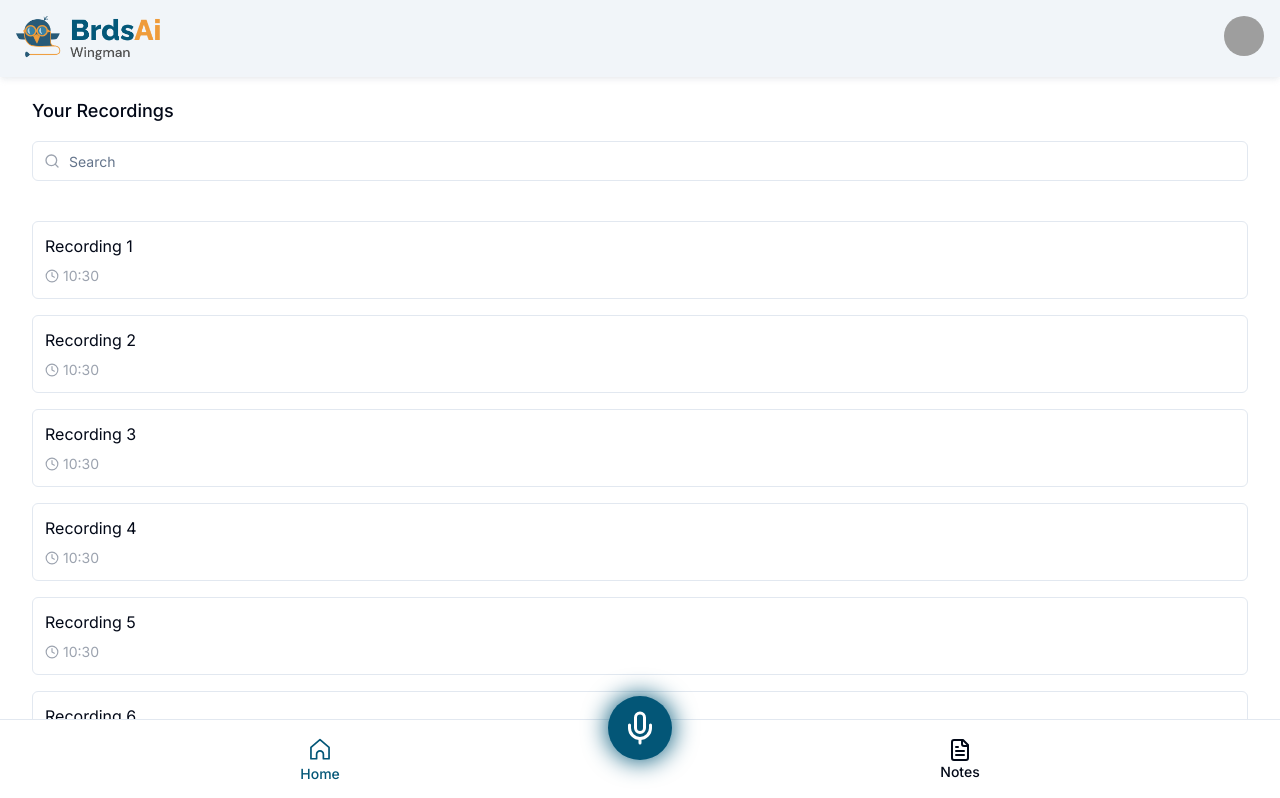
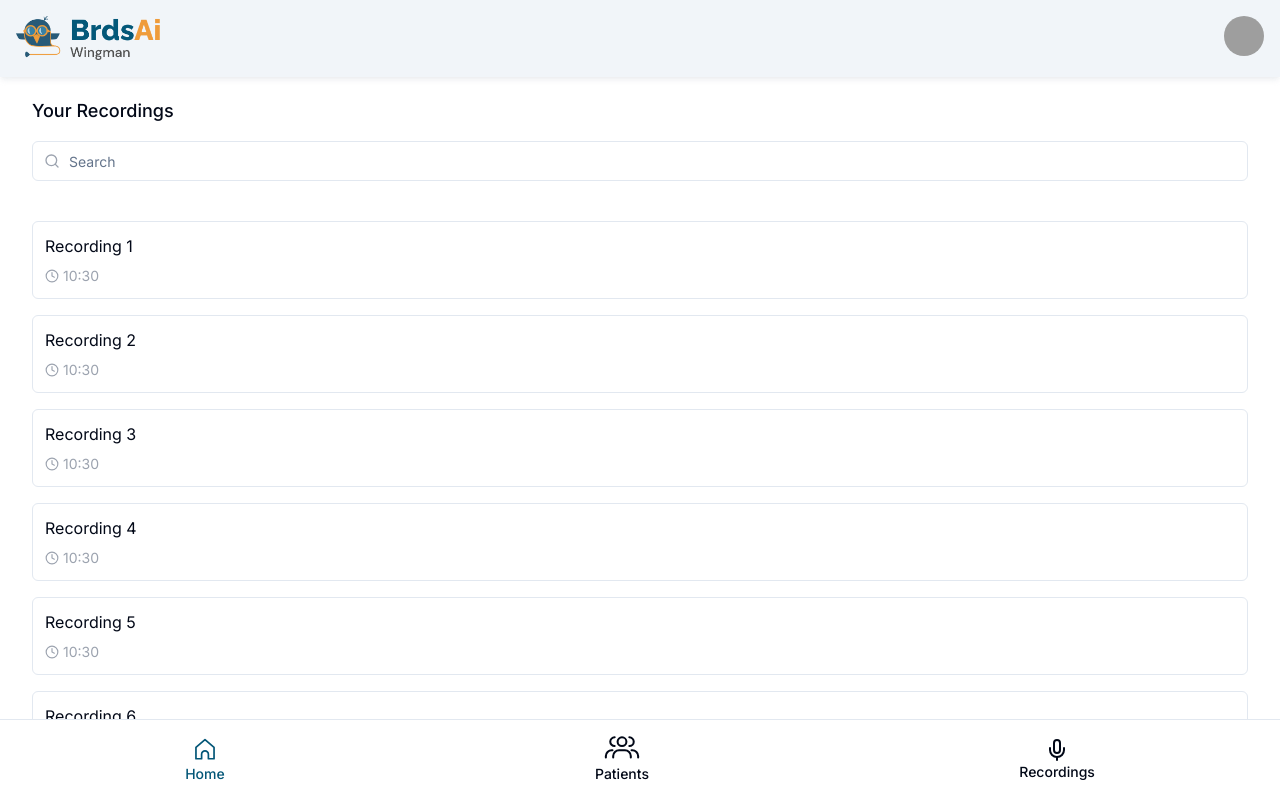
Before and after one commit to PriyanshuSharma23/brdsai-wingman, a Next.js app: page / in a window 1280 px wide. Shown: the top 798 px of the page. Built offline with nearby package versions, Linux system fonts and the light colour scheme; grey boxes are pictures that could not be loaded.

Commit message:
Updated bottom bar links

```diff
--- a/src/components/bottom-bar.tsx
+++ b/src/components/bottom-bar.tsx
@@ -27,10 +27,28 @@ const PATHS = {
       </svg>
     ),
   },
-
-  "/notes": {
-    name: "Notes",
-    icon: <FileText className="flex-shrink-0 w-7 aspect-square" />,
+  "/patients": {
+    name: "Patients",
+    icon: (
+      <svg
+        viewBox="0 0 39 25"
+        fill="none"
+        xmlns="http://www.w3.org/2000/svg"
+        className="w-9 mb-1"
+        stroke="currentColor"
+      >
+        <path
+          d="M29.0442 23.334V21.7716C29.0442 18.3199 26.1953 15.5218 22.6809 15.5218H16.3175C12.8032 15.5218 9.95419 18.3199 9.95419 21.7716V23.334M36.9984 23.334V21.7716C36.9984 18.3199 34.1495 15.5218 30.6351 15.5218H29.8397M2 23.334V21.7716C2 18.3199 4.84897 15.5218 8.36335 15.5218H9.15877M27.4534 10.8345C30.0892 10.8345 32.2259 8.73597 32.2259 6.14725C32.2259 3.55853 30.0892 1.45996 27.4534 1.45996M11.545 10.8345C8.90924 10.8345 6.77251 8.73597 6.77251 6.14725C6.77251 3.55853 8.90924 1.45996 11.545 1.45996M24.2717 6.14725C24.2717 8.73597 22.135 10.8345 19.4992 10.8345C16.8634 10.8345 14.7267 8.73597 14.7267 6.14725C14.7267 3.55853 16.8634 1.45996 19.4992 1.45996C22.135 1.45996 24.2717 3.55853 24.2717 6.14725Z"
+          strokeWidth="2.21282"
+          strokeLinecap="round"
+          strokeLinejoin="round"
+        />
+      </svg>
+    ),
+  },
+  "/recordings": {
+    name: "Recordings",
+    icon: <Mic className="flex-shrink-0 w-7 aspect-square" />,
   },
 };
 
@@ -54,9 +72,6 @@ export const BottomBar = () => {
           {path.name}
         </Button>
       ))}
-      <button className="mic-shadow -translate-y-1/2 bg-blu rounded-full w-16 h-16 aspect-square absolute hover:bg-blu hover:brightness-110 transition-all text-base grid place-content-center">
-        <Mic className="stroke-white" size={36}/>
-      </button>
     </div>
   );
 };
```
